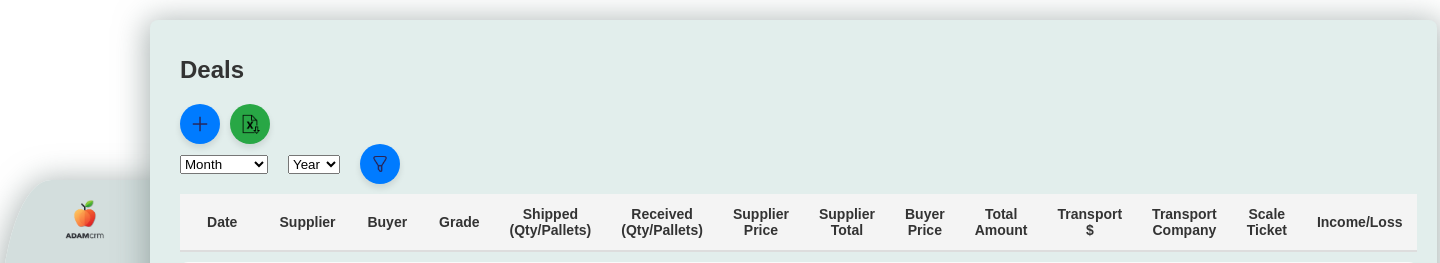
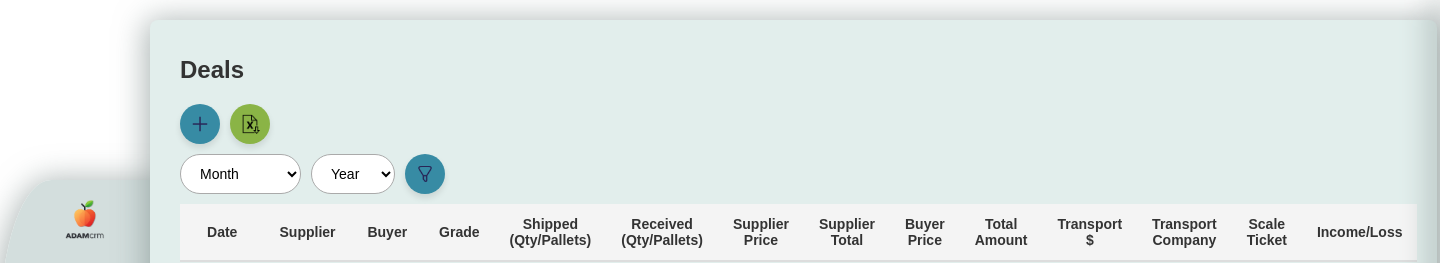
Before and after one commit to DimkaAdam/CRM_SYSTEM, a Django app: page /deals/ in a window 1440 px wide. Shown: the top 263 px of the page. Run offline with Django 5.2, Linux system fonts and the light colour scheme; data comes from the database, SQL or seed files in the repository.

Commit message:
add style

```diff
--- a/crm_project/crm/static/crm/deal_list.css
+++ b/crm_project/crm/static/crm/deal_list.css
@@ -3,6 +3,7 @@
     display: flex; /* Располагаем кнопки по горизонтали */
     gap: 10px; /* Добавляем промежуток между кнопками */
     align-items: center; /* Центрируем кнопки по вертикали */
+    margin-bottom: 10px;
 }
 
 /* Стиль для кнопки добавления сделки */
@@ -12,7 +13,7 @@
     justify-content: center; /* Центрирование по горизонтали */
     width: 40px; /* Размер кнопки по ширине */
     height: 40px; /* Размер кнопки по высоте */
-    background-color: #007BFF; /* Синий фон */
+    background-color: #378BA4;
     border: none; /* Убираем границу */
     border-radius: 50%; /* Делаем кнопку круглой */
     cursor: pointer; /* Указатель при наведении */
@@ -23,7 +24,7 @@
 }
 
 .add-new-deal-btn:hover {
-    background-color: #0056b3; /* Цвет при наведении */
+    background-color: #036280; /* Цвет при наведении */
     transform: scale(1.1); /* Увеличение кнопки при наведении */
 }
 
@@ -46,7 +47,7 @@
     justify-content: center; /* Центрирование по горизонтали */
     width: 40px; /* Размер кнопки по ширине */
     height: 40px; /* Размер кнопки по высоте */
-    background-color: #28a745; /* Зеленый фон */
+    background-color: #8ab446; /* Зеленый фон */
     border: none; /* Убираем границу */
     border-radius: 50%; /* Делаем кнопку круглой */
     cursor: pointer; /* Указатель при наведении */
@@ -57,7 +58,7 @@
 }
 
 .export-btn:hover {
-    background-color: #218838; /* Цвет при наведении */
+    background-color: #455442; /* Цвет при наведении */
     transform: scale(1.1); /* Увеличение кнопки при наведении */
 }
 
@@ -76,8 +77,9 @@
 /* Контейнер для формы фильтрации */
 .filter-container {
     display: flex; /* Располагаем элементы в ряд */
-    gap: 20px; /* Промежуток между элементами */
+    gap: 10px; /* Промежуток между элементами */
     align-items: center; /* Центрируем по вертикали */
+
 }
 
 /* Стиль для каждого элемента фильтра */
@@ -94,7 +96,7 @@
     justify-content: center; /* Центрирование по горизонтали */
     width: 40px; /* Размер кнопки */
     height: 40px; /* Размер кнопки */
-    background-color: #007BFF; /* Синий фон */
+    background-color: #378BA4;
     border: none; /* Убираем границу */
     border-radius: 50%; /* Круглая форма */
     cursor: pointer; /* Указатель при наведении */
@@ -105,7 +107,7 @@
 }
 
 .filter-btn:hover {
-    background-color: #0056b3; /* Цвет при наведении */
+    background-color: #036280; /* Цвет при наведении */
     transform: scale(1.1); /* Увеличение кнопки */
 }
 
@@ -121,6 +123,48 @@
     object-fit: cover; /* Подгонка иконки */
 }
 
+/* Стили для input и select */
+.filter-item input,
+.filter-item select {
+    padding: 10px 15px; /* Внутренний отступ для удобства */
+    border: 1px solid #aaa; /* Граница */
+    border-radius: 25px; /* Округление углов */
+    background: white;
+    font-size: 14px;
+    outline: none; /* Убираем стандартное выделение */
+    transition: 0.3s; /* Плавное изменение */
+}
+
+/* Эффект при наведении */
+.filter-item input:hover,
+.filter-item select:hover {
+    border-color: #3f5efb; /* Меняем цвет границы */
+}
+
+/* Эффект при фокусе (когда поле выбрано) */
+.filter-item input:focus,
+.filter-item select:focus {
+    border-color: #3f5efb;
+    box-shadow: 0 0 5px rgba(63, 94, 251, 0.5); /* Легкое свечение */
+}
+
+
+/* сайдбар */
+
+/* Сайдбар для добавления новой сделки */
+#dealFormSidebar {
+    background: linear-gradient(135deg, rgba(129, 190, 206, 0.8), rgba(55, 139, 164, 0.8), rgba(3, 98, 128, 0.8)); /* Градиент с прозрачностью */
+    color: white; /* Для контента сделаем текст белым, чтобы он был виден */
+    box-shadow: 0 4px 30px 5px rgba(124, 138, 137, 1);
+
+}
+
+/* Сайдбар для редактирования и просмотра сделки */
+#viewDealSidebar {
+    background-color: rgba(0, 0, 0, 0.5); /* Черный фон с прозрачностью 50% */
+    color: white; /* Белый текст */
+    /* Остальные стили */
+}
 
 /* Контейнер для кнопок в сайдбаре */
 .sidebar-buttons-container {
@@ -198,3 +242,8 @@
     pointer-events: none;
     object-fit: cover;
 }
+
+
+font-face {
+    font-family: 'CustomFont';
+    src: url('fonts/CustomFont.ttf') format('truetype');
```
